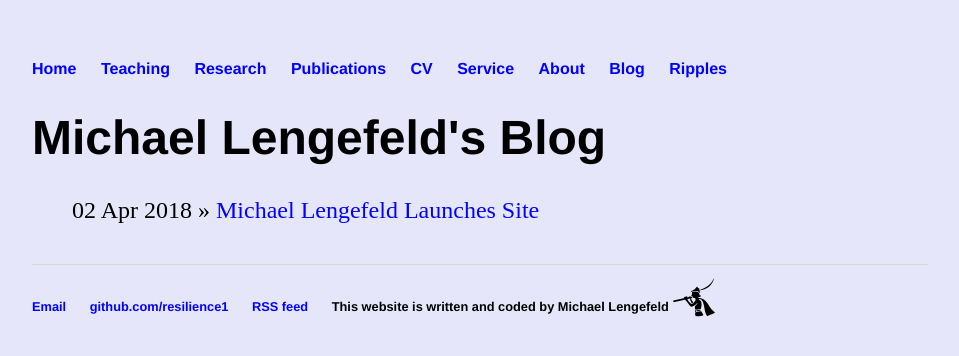
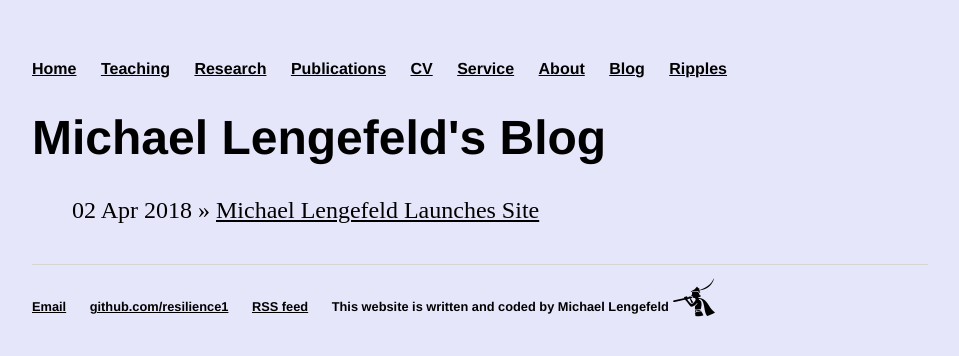
Before and after one commit to resilience1/resilience1.github.io, a Jekyll site: the page built from blog/index.html, in a window 1280 px wide. Shown: the top 356 px of the page, without its empty margins (160-1119 px from the left). Built offline with Jekyll 4.4.1, drawn with Linux system fonts in a browser that asks for light colours; nearby versions of some CDN libraries.

Commit message:
Update main.css

```diff
--- a/css/main.css
+++ b/css/main.css
@@ -43,7 +43,7 @@ nav ul li, footer ul li {
 }
 a {
     text-decoration: none;
-    color: blue;
+    color: black; text-decoration:underline;
 }
 a:hover {
     text-decoration: underline;
```
